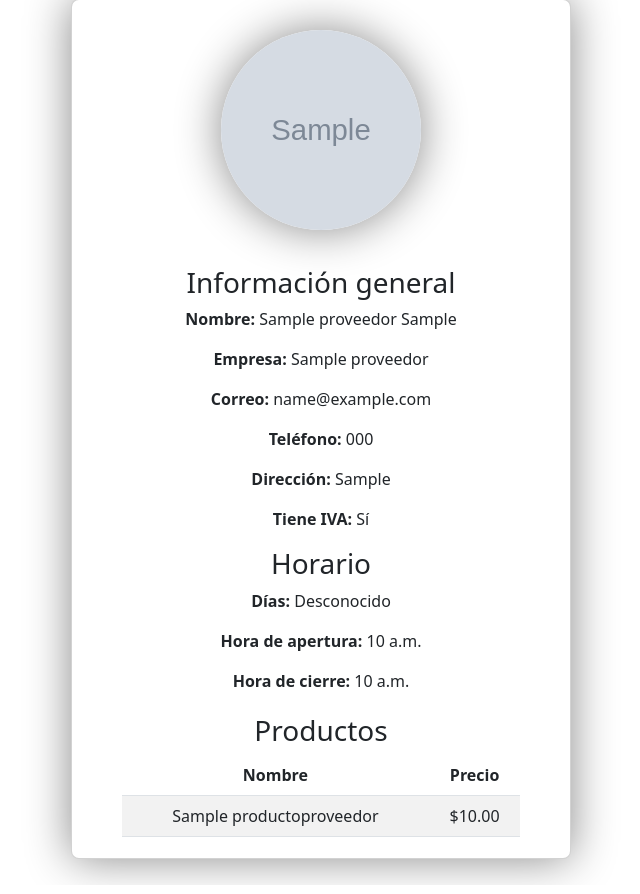
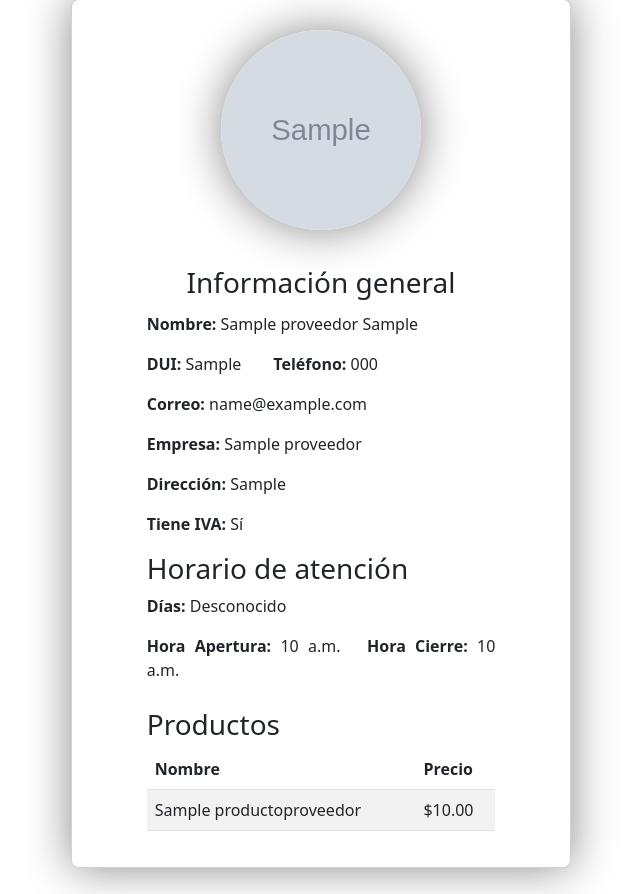
Before and after one commit to Landaverde-04/Sistema-Donde-Roger, a Django app: page /Proveedor/proveedor_detalle/1/ in a window 1280 px wide. Shown: the part 83-977 px from the top of the page, without its empty margins (319-959 px from the left). Run offline with Django 5.2, Linux system fonts and the light colour scheme; tables that the repository leaves empty hold one stand-in row (values such as "Sample post"); grey boxes marked "Sample" are stand-in pictures.

Commit message:
CSS de ver proveedor hecho

```diff
--- a/Gestion_Proveedores/templates/detalle_proveedor.html
+++ b/Gestion_Proveedores/templates/detalle_proveedor.html
@@ -12,24 +12,26 @@
         <p><img src="{{ proveedor.logo.url }}" alt="Logo" width="150"></p>
     {% endif %}
     <h3>Información general</h3>
+    <div class="div-contenido">
     <p><strong>Nombre:</strong> {{ proveedor.nombreEncargado }} {{ proveedor.apellidoEncargado }}</p>
+    <p><strong>DUI:</strong> {{ proveedor.duiEncargado }}   <strong class="str-tel">Teléfono:</strong> {{ proveedor.telProveedor }}  </p>
+    <p><strong>Correo:</strong> {{ proveedor.emailProveedor }}</p>
     <p><strong>Empresa:</strong> {{ proveedor.nombreEmpresa }}</p>
-    <p><strong>Correo:</strong> {{ proveedor.emailProveedor }}</p>
-    <p><strong>Teléfono:</strong> {{ proveedor.telProveedor }}</p>
     <p><strong>Dirección:</strong> {{ proveedor.ubicacionProveedor }}</p>
     <p><strong>Tiene IVA:</strong> {{ proveedor.tieneIva|yesno:"Sí,No" }}</p>
-    <h3>Horario</h3>
+    <h3>Horario de atención</h3>
     {% if horario %}
         <p><strong>Días:</strong>
             {% for dia in dias_mostrados %}
                 {{ dia }}{% if not forloop.last %}, {% endif %}
             {% endfor %}
         </p>
-        <p><strong>Hora de apertura:</strong> {{ horario.horaApertura }}</p>
-        <p><strong>Hora de cierre:</strong> {{ horario.horaCierre }}</p>
+        <p><strong>Hora Apertura:</strong> {{ horario.horaApertura }}
+        <strong class="str-hcierre">Hora Cierre:</strong> {{ horario.horaCierre }}</p>
     {% else %}
         <p>No se ha asignado horario.</p>
     {% endif %}
+    </div>
     <div class="div-tabla">
     <h3>Productos</h3>
     {% if productos %}
--- a/static/CSS/detalle_proveedor.css
+++ b/static/CSS/detalle_proveedor.css
@@ -22,7 +22,18 @@ img{
 
 }
 .div-tabla{
-    padding: 1% 10%;
-    text-align: center;
+    padding: 1% 15%;
+    text-align: justify;
     box-sizing: border-box;
+    margin-bottom: 3%;
 }
+.div-contenido{
+    text-align: justify;
+    padding: 1% 15%;
+}
+.str-tel{
+    margin-left: 8%;
+}
+.str-hcierre{
+    margin-left: 5%;
+}
```
Also changed, not shown: media/logos/selectos.png (added).
